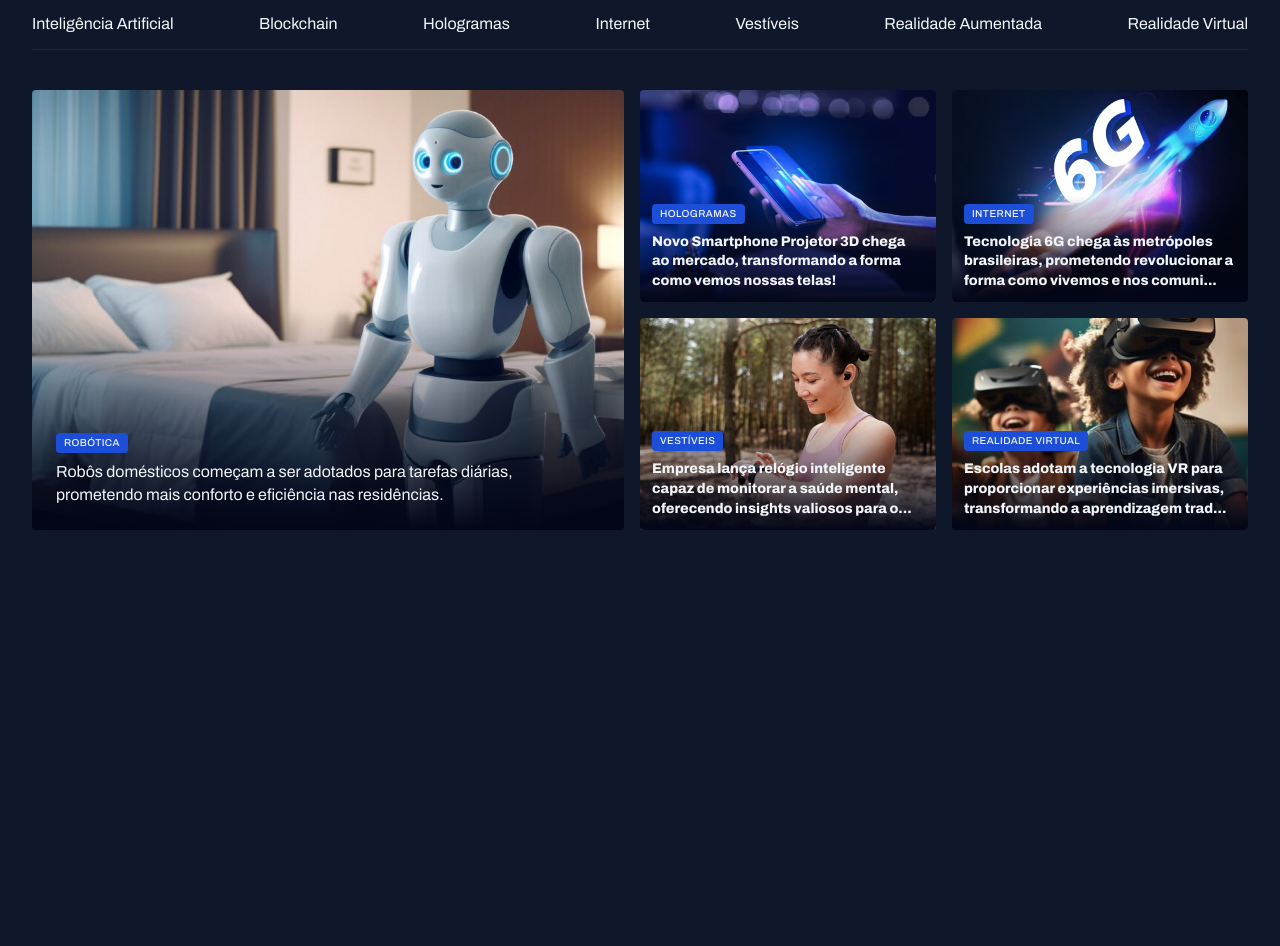
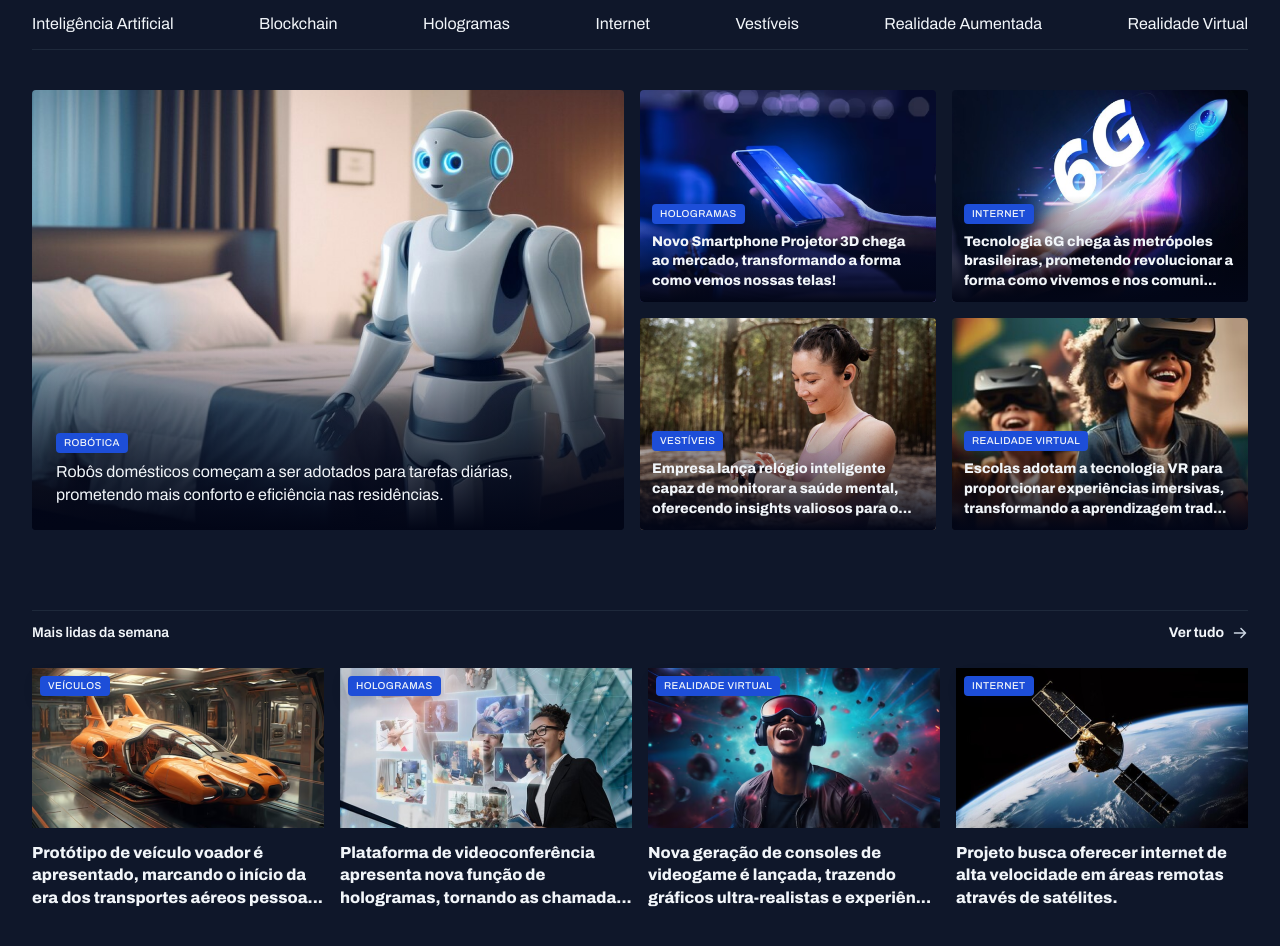
Before and after one commit to devjuniorhanun/ProjetoPortalNoticias, a plain HTML site: page index.html in a window 1280 px wide. Shown: the part 74-1020 px from the top of the page. Before the commit the page ends 804 px from the top, so only its background shows below. Drawn offline with Linux system fonts and the light colour scheme.

Commit message:
Estilizando a sessão Weekly

```diff
--- a/index.html
+++ b/index.html
@@ -112,6 +112,44 @@
         </figure>
     </div>
     </section>
+
+    <section id="weekly">
+      <header class="grid grid-flow-col">
+          <h3>Mais lidas da semana</h3>
+          <a href="#" class="grid grid-flow-col">
+              <strong>Ver tudo</strong>
+              <span></span>
+          </a>
+      </header>
+
+      <div class="grid gap-16">
+          <figure>
+              <span class="content-tag">veículos</span>
+              <img src="assets/images/Image 06.png" alt="">
+              <p>Protótipo de veículo voador é apresentado, marcando o início da era dos transportes aéreos
+                  pessoa...</p>
+          </figure>
+
+          <figure>
+              <span class="content-tag">hologramas</span>
+              <img src="assets/images/Image 07.png" alt="">
+              <p>Plataforma de videoconferência apresenta nova função de hologramas, tornando as chamada...</p>
+          </figure>
+
+          <figure>
+              <span class="content-tag">realidade virtual</span>
+              <img src="assets/images/Image 08.png" alt="">
+              <p>Nova geração de consoles de videogame é lançada, trazendo gráficos ultra-realistas e experiên...
+              </p>
+          </figure>
+
+          <figure>
+              <span class="content-tag">internet</span>
+              <img src="assets/images/Image 09.png" alt="">
+              <p>Projeto busca oferecer internet de alta velocidade em áreas remotas através de satélites.</p>
+          </figure>
+      </div>
+  </section>
   </main>
 
 </body>
```
